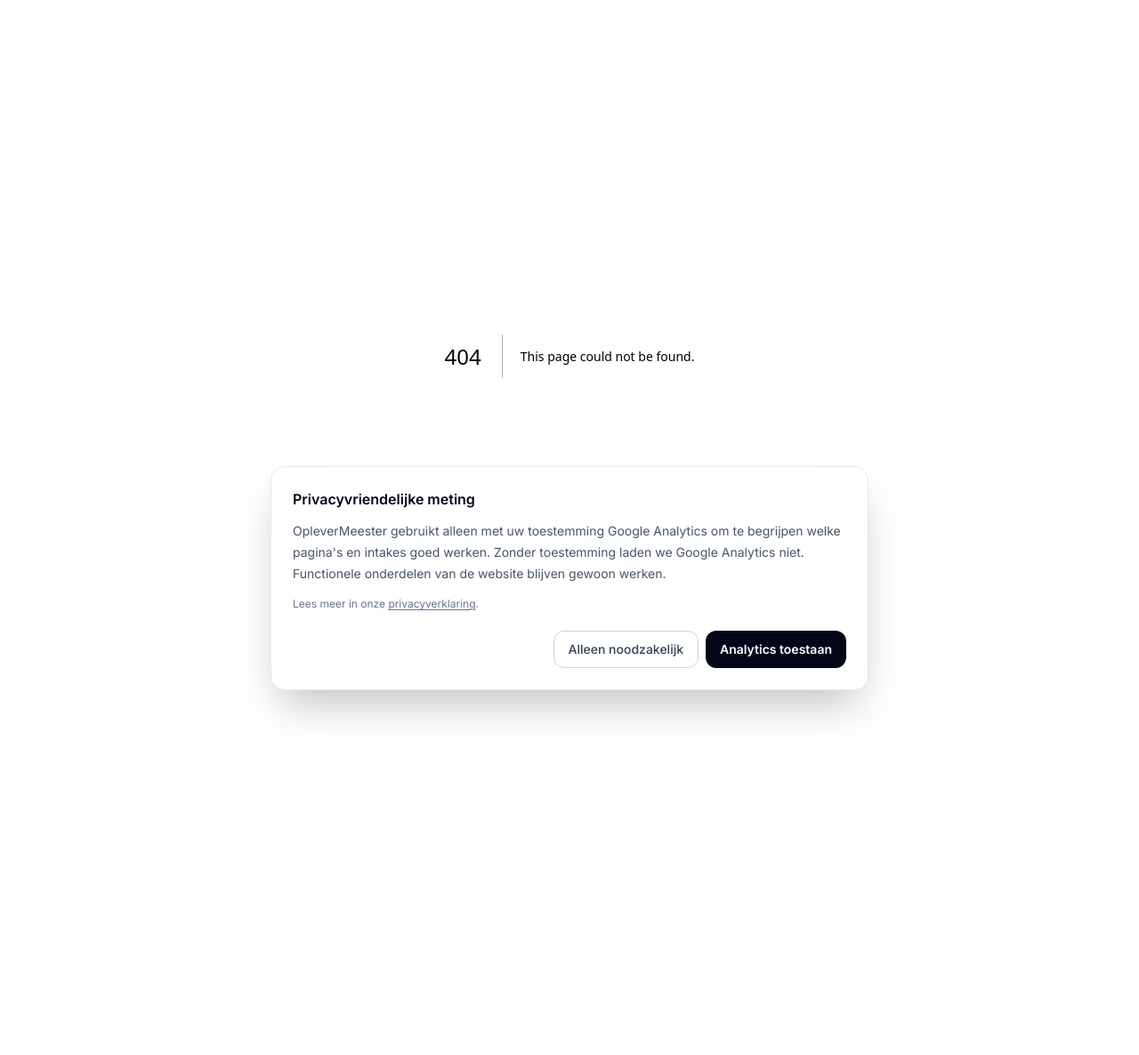
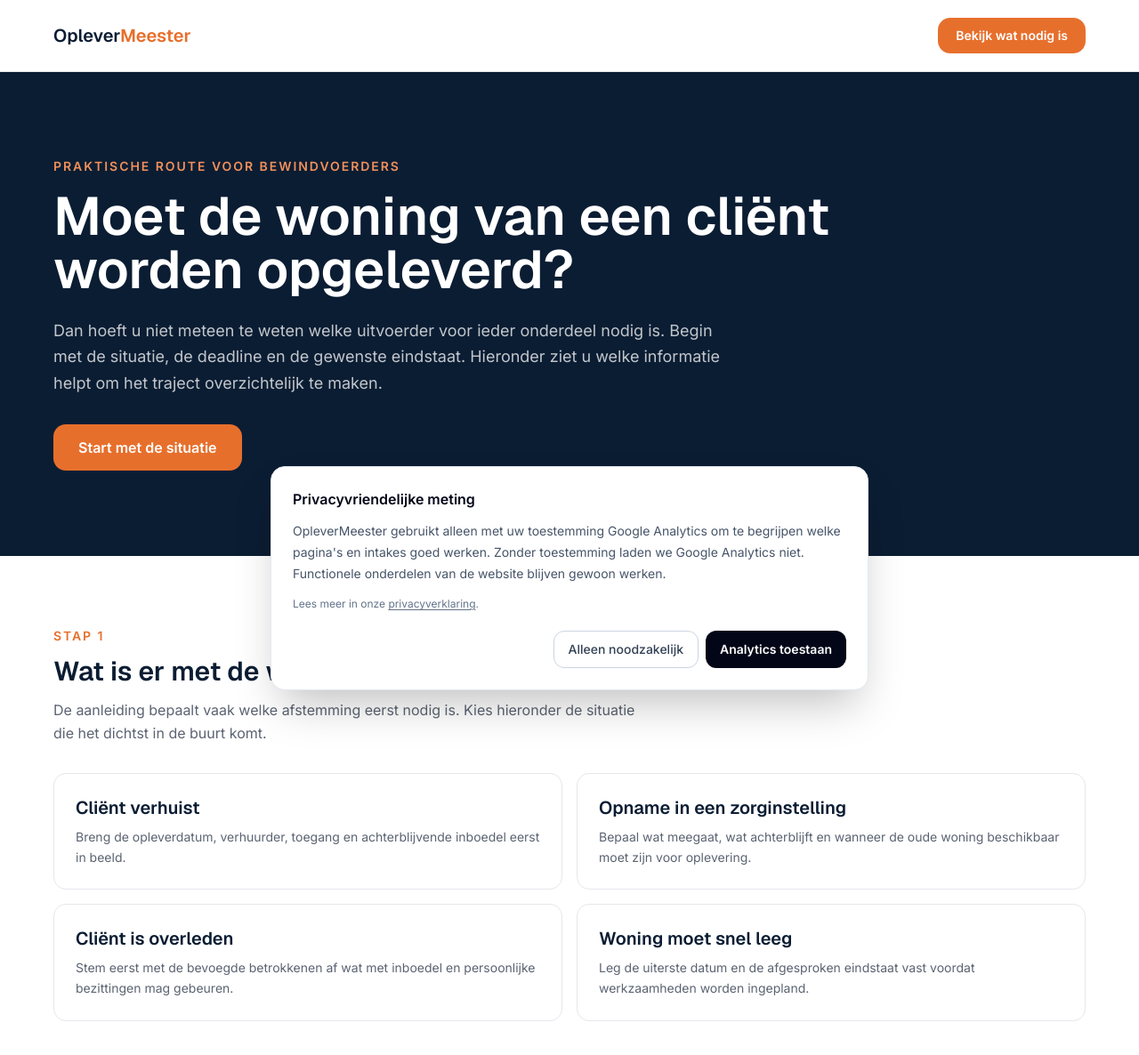
Before and after one commit to sandvlietbv/OpleverMeester, a Next.js app: page /zakelijk/bewindvoerders-en-curatoren/woning-opleveren in a window 1280 px wide. Before the commit this address had no page. Shown: the top 1186 px of the page at 89% size. Before the commit the page ends 800 px from the top, so only its background shows below. Built offline with nearby package versions, Linux system fonts and the light colour scheme.

Commit message:
Add bewindvoerder inbound decision guide

```diff
--- /dev/null
+++ b/app/zakelijk/bewindvoerders-en-curatoren/woning-opleveren/page.tsx
@@ -0,0 +1,44 @@
+import type { Metadata } from "next";
+import Link from "next/link";
+import Contact from "@/components/Contact";
+
+export const metadata: Metadata = {
+  title: "Woning van een cliënt opleveren | Praktische route voor bewindvoerders",
+  description: "Praktische route voor bewindvoerders wanneer een cliëntwoning leeg, bezemschoon of correct opgeleverd moet worden na verhuizing, zorgopname of overlijden.",
+  alternates: { canonical: "/zakelijk/bewindvoerders-en-curatoren/woning-opleveren" },
+};
+
+const situations = [
+  ["Cliënt verhuist", "Breng de opleverdatum, verhuurder, toegang en achterblijvende inboedel eerst in beeld."],
+  ["Opname in een zorginstelling", "Bepaal wat meegaat, wat achterblijft en wanneer de oude woning beschikbaar moet zijn voor oplevering."],
+  ["Cliënt is overleden", "Stem eerst met de bevoegde betrokkenen af wat met inboedel en persoonlijke bezittingen mag gebeuren."],
+  ["Woning moet snel leeg", "Leg de uiterste datum en de afgesproken eindstaat vast voordat werkzaamheden worden ingepland."],
+];
+
+const checklist = [
+  "Wie mag beslissen over de woning en de achterblijvende spullen?",
+  "Wat is de uiterste oplever- of sleuteloverdrachtsdatum?",
+  "Welke oplevereisen heeft verhuurder, eigenaar of beheerder gesteld?",
+  "Wat moet worden behouden, verhuisd, afgevoerd of apart gehouden?",
+  "Moeten vloeren, losse voorzieningen of andere onderdelen worden verwijderd?",
+  "Is alleen leeghalen nodig, of ook schoonmaak en kleine herstelpunten?",
+  "Hoe is de woning bereikbaar en wie regelt toegang?",
+];
+
+export default function Page() {
+  return <>
+    <header className="border-b border-surface-mid bg-white"><div className="container-om flex h-16 items-center justify-between md:h-20"><Link href="/" className="font-display text-lg font-semibold text-navy md:text-xl">Oplever<span className="text-orange">Meester</span></Link><a href="#route" className="rounded-om bg-orange px-5 py-2.5 text-sm font-semibold text-white">Bekijk wat nodig is</a></div></header>
+    <main>
+      <section className="bg-navy py-16 text-white md:py-24"><div className="container-om max-w-5xl"><p className="text-sm font-semibold uppercase tracking-[0.14em] text-orange-light">Praktische route voor bewindvoerders</p><h1 className="mt-4 max-w-4xl font-display text-4xl font-semibold leading-tight md:text-6xl">Moet de woning van een cliënt worden opgeleverd?</h1><p className="mt-6 max-w-3xl text-lg leading-relaxed text-white/75">Dan hoeft u niet meteen te weten welke uitvoerder voor ieder onderdeel nodig is. Begin met de situatie, de deadline en de gewenste eindstaat. Hieronder ziet u welke informatie helpt om het traject overzichtelijk te maken.</p><a href="#route" className="mt-8 inline-block rounded-om bg-orange px-7 py-3.5 font-semibold text-white">Start met de situatie</a></div></section>
+
+      <section id="route" className="bg-white py-16 md:py-20"><div className="container-om max-w-5xl"><p className="text-sm font-semibold uppercase tracking-[0.14em] text-orange">Stap 1</p><h2 className="mt-3 font-display text-3xl font-semibold text-navy">Wat is er met de woning aan de hand?</h2><p className="mt-3 max-w-2xl leading-relaxed text-muted">De aanleiding bepaalt vaak welke afstemming eerst nodig is. Kies hieronder de situatie die het dichtst in de buurt komt.</p><div className="mt-8 grid gap-4 md:grid-cols-2">{situations.map(([title, body]) => <div key={title} className="rounded-om border border-surface-mid p-6"><h3 className="font-display text-xl font-semibold text-navy">{title}</h3><p className="mt-2 text-sm leading-relaxed text-muted">{body}</p></div>)}</div></div></section>
+
+      <section className="bg-surface-light py-16 md:py-20"><div className="container-om max-w-5xl"><p className="text-sm font-semibold uppercase tracking-[0.14em] text-orange">Stap 2</p><h2 className="mt-3 font-display text-3xl font-semibold text-navy">Zorg dat deze zeven punten duidelijk zijn.</h2><div className="mt-8 grid gap-3">{checklist.map((item, index) => <div key={item} className="flex gap-4 rounded-om bg-white p-5"><span className="flex h-8 w-8 shrink-0 items-center justify-center rounded-full bg-navy font-semibold text-white">{index + 1}</span><p className="pt-1 leading-relaxed text-navy">{item}</p></div>)}</div></div></section>
+
+      <section className="bg-white py-16 md:py-20"><div className="container-om max-w-4xl"><p className="text-sm font-semibold uppercase tracking-[0.14em] text-orange">Stap 3</p><h2 className="mt-3 font-display text-3xl font-semibold text-navy">Zelf coördineren of het praktische traject overdragen?</h2><p className="mt-4 leading-relaxed text-muted">Als duidelijk is wat er met de woning moet gebeuren, kunt u de verschillende werkzaamheden zelf organiseren. U kunt de situatie ook aan OpleverMeester voorleggen. Wij bekijken dan welke combinatie van leeghalen, afvoer, schoonmaak, verwijderen van onderdelen en eventuele opleverpunten nodig is en stemmen de uitvoering af vanuit één aanspreekpunt.</p><div className="mt-7 rounded-om border border-surface-mid p-6"><h3 className="font-display text-xl font-semibold text-navy">U hoeft nog geen complete werkomschrijving te hebben.</h3><p className="mt-2 text-sm leading-relaxed text-muted">Adres, situatie, gewenste opleverdatum en wat u al weet over de eindstaat zijn genoeg om te beginnen. Wat nog onbekend is, brengen we daarna samen in beeld.</p><a href="#intake" className="mt-5 inline-block rounded-om bg-orange px-6 py-3 font-semibold text-white">Leg de cliëntsituatie voor →</a></div></div></section>
+
+      <section className="bg-navy py-12 text-white"><div className="container-om max-w-4xl"><h2 className="font-display text-2xl font-semibold">Eerst duidelijkheid, daarna uitvoering.</h2><p className="mt-3 max-w-2xl leading-relaxed text-white/75">OpleverMeester neemt geen juridische beslissingen namens de bewindvoerder of andere bevoegde betrokkenen. Wij richten ons op het praktisch organiseren en uitvoeren van de afgesproken oplevering.</p></div></section>
+      <Contact />
+    </main>
+  </>;
+}
```
